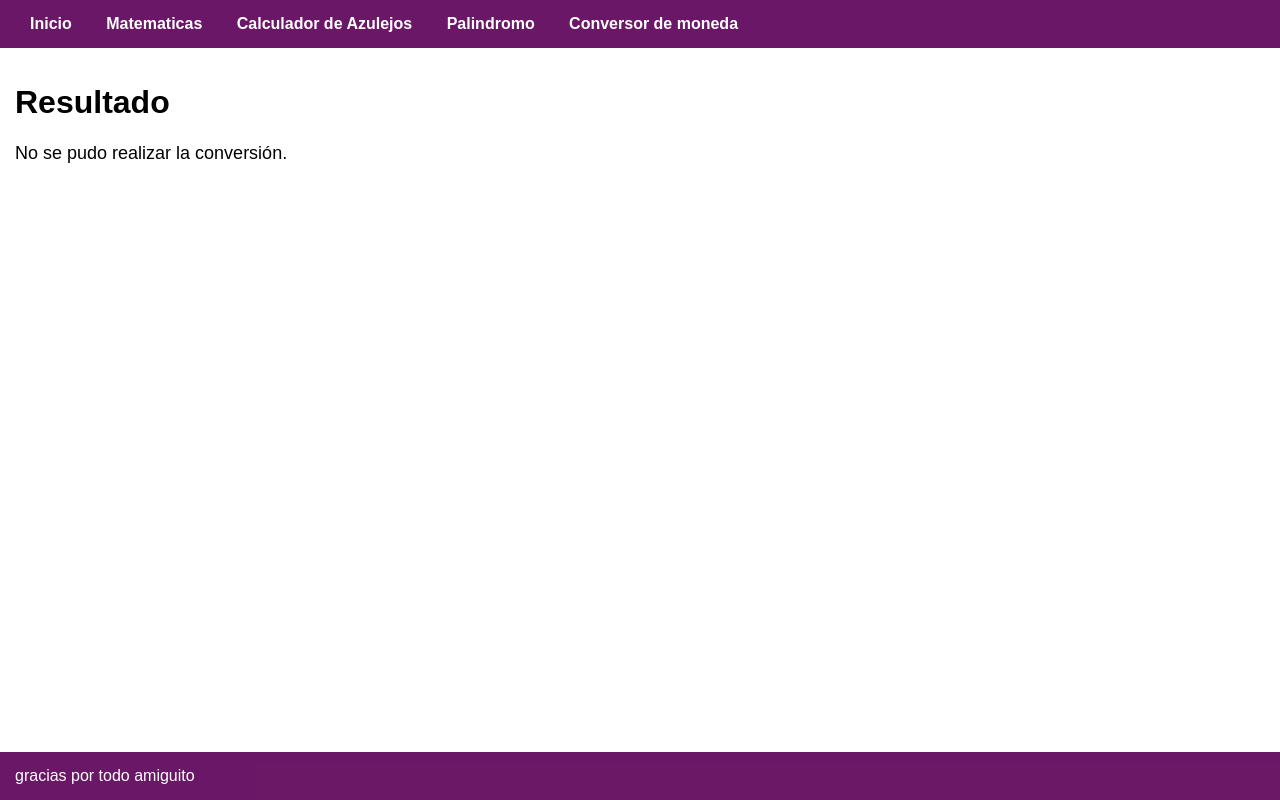
After one commit to CarlotaMorpeko/Elote, a Flask app: template templates/cambio.html in a window 1280 px wide. The commit adds this page. Run offline with Flask 3, Linux system fonts and the light colour scheme; the template is opened without the code that fills it, so the values that code supplies are empty.

Commit message:
abba methods added

```diff
--- a/app.py
+++ b/app.py
@@ -1,5 +1,6 @@
 from flask import Flask, render_template, request
 from entities.palindrome import Palindrome
+from entities.abba_money import Conversor
 
 app = Flask(__name__)
 
@@ -23,8 +24,18 @@ def palindrome():
 
         p = Palindrome(phrase)
         result = p.is_palindrome()
-        return render_template('result.html', resultado = result)
+        return render_template('resulti.html', resultado=result)
     return render_template('palindrome.html')
+
+@app.route('/abba', methods=['GET', 'POST'])
+def abba():
+    if request.method == 'POST':
+        number = request.form.get('input_number', '')
+
+        p = Conversor(number)
+        result = p.is_money()
+        return render_template('cambio.html', resultado=result)
+    return render_template('abba.html')
 
 if __name__ == '__main__':
     app.run(host='0.0.0.0', port=5147)
--- a/entities/palindrome.py
+++ b/entities/palindrome.py
@@ -4,7 +4,7 @@ class Palindrome:
     def __init__(self, phrase):
         self.phrase = phrase
 
-        def is_palindrome(self) -> bool:
+    def is_palindrome(self) -> bool:
             p = self.phrase
             #si es palindromo retorna True y si no False
             p = p.replace(" ", "").lower()
--- /dev/null
+++ b/templates/cambio.html
@@ -0,0 +1,12 @@
+{% include 'header.html' %}
+
+       <main>
+            <h1>Resultado</h1>
+            {% if resultado %}
+                <p>El valor en yenes es: {{ resultado }}</p>
+            {% else %}
+                <p>No se pudo realizar la conversión.</p>
+            {% endif %}
+       </main>
+
+{% include 'fooder.html' %}
--- a/templates/header.html
+++ b/templates/header.html
@@ -13,4 +13,5 @@
             <a href="{{ url_for('math') }}">Matematicas</a>
             <a href="{{ url_for('azulejos')}}">Calculador de Azulejos</a>
             <a href="{{ url_for('palindrome') }}">Palindromo</a>
+            <a href="{{ url_for('abba') }}">Conversor de moneda</a>
        </header>
--- a/templates/index.html
+++ b/templates/index.html
@@ -12,6 +12,6 @@
        </main>
 
        <div class="imagenes2">
-            <img src="resourse/images/Motoguri.jpg" width="250px" alt="">
+            <img src="{{ url_for('static', filename='images/motoguri.jpg')}}" width="250px" alt="">
        </div>
 {% include 'fooder.html' %}
```
Also changed, not shown: entities/abba_money.py (added, +10 -0 lines), templates/abba.html (added, +11 -0 lines), static/images/Captura de pantalla 2025-07-07 022448.png (added), static/images/Cineguri.jpg (added), static/images/Motoguri.jpg (added), static/images/Waguri society.jpg (added), templates/resulti.html (renamed from templates/result.html).
